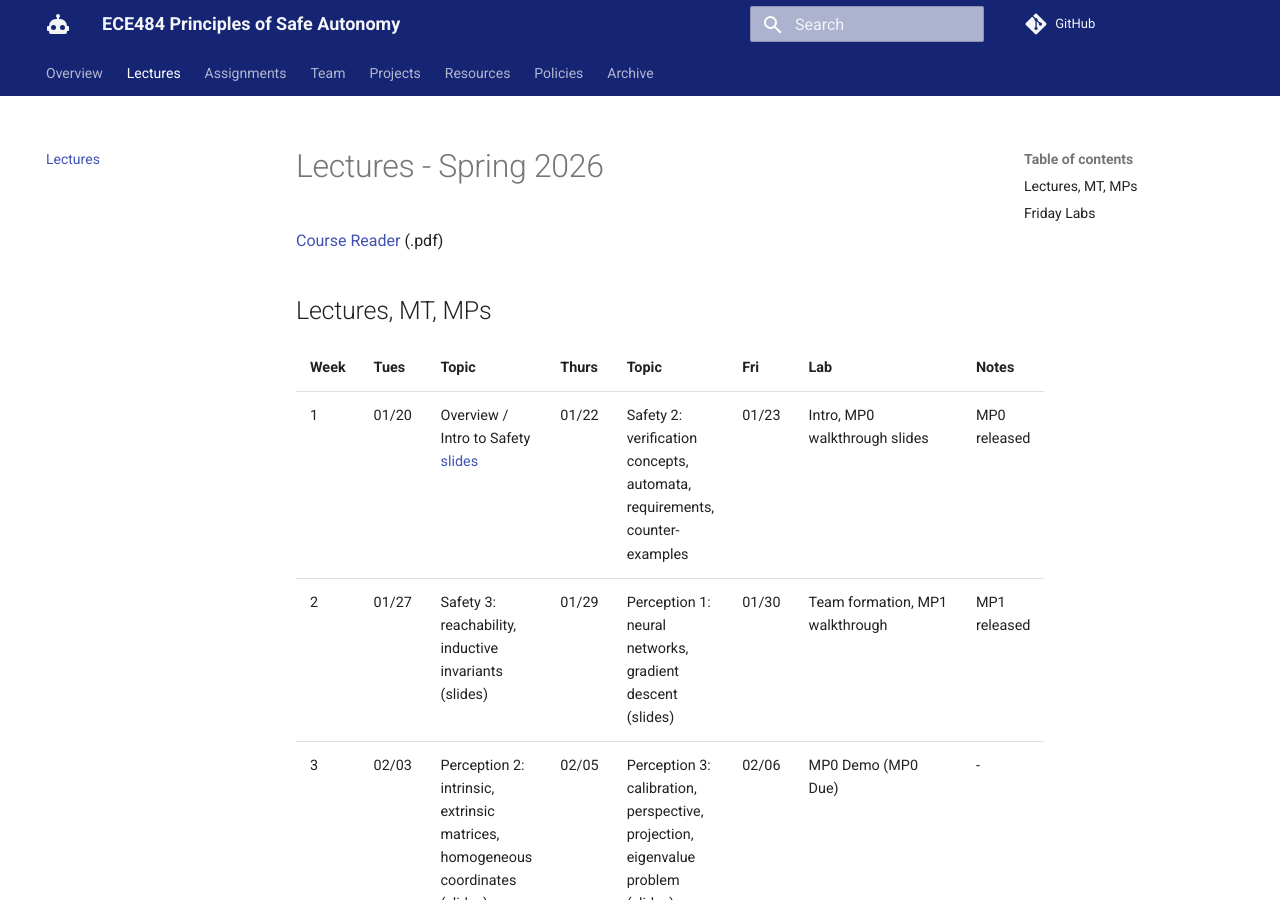
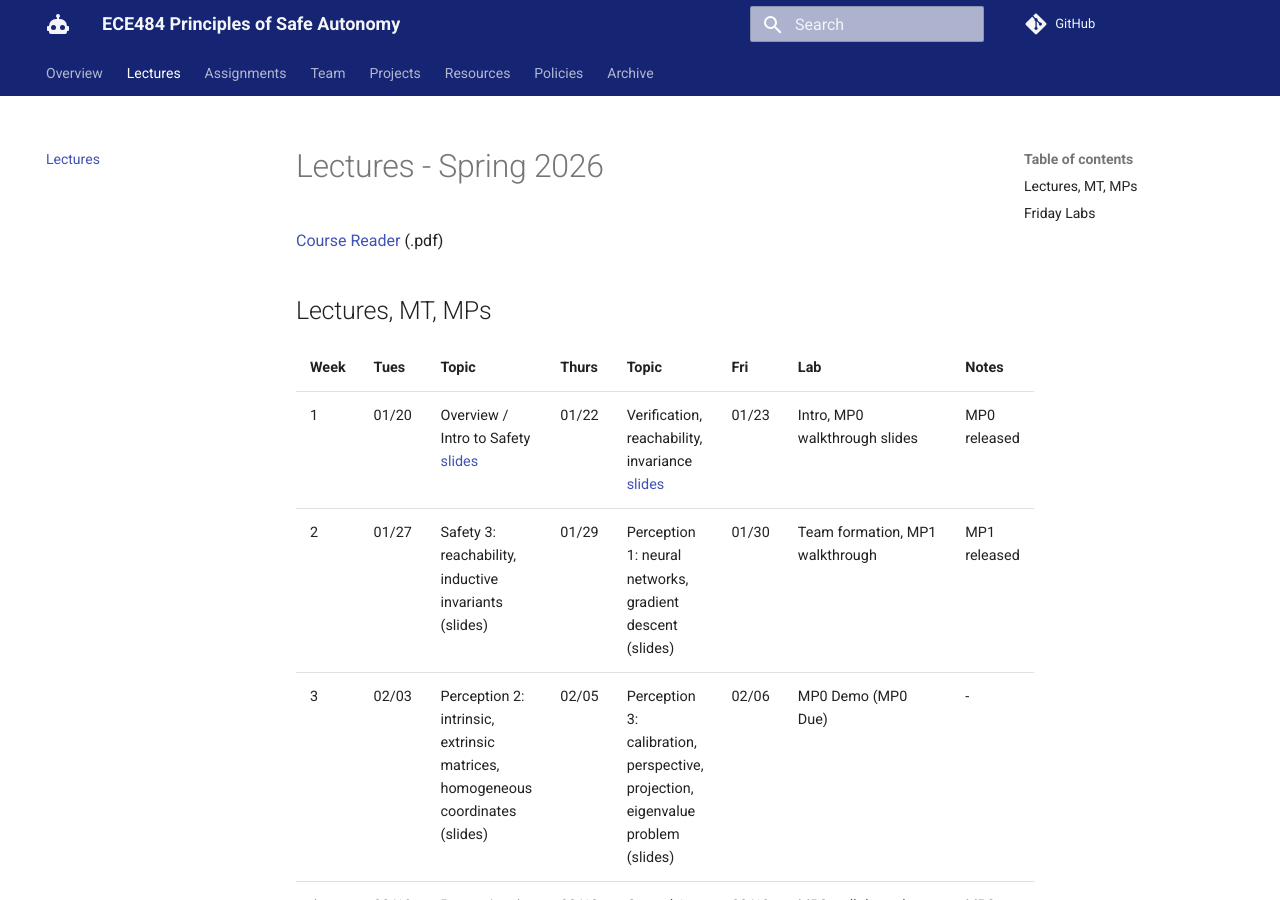
Before and after one commit to safeautonomy-illinois/ece484-site, an MkDocs documentation site: the page built from docs/spring-2026/lectures.md, in a window 1280 px wide and 900 px high. Built offline with MkDocs 1.6.1 and Material for MkDocs 9.7.7, drawn with Linux system fonts in a browser that asks for light colours; comment, search, counter and statistics services are not loaded; some of the changed text lies outside the part shown.

Commit message:
lecture 2 added

```diff
--- a/docs/spring-2026/lectures.md
+++ b/docs/spring-2026/lectures.md
@@ -28,7 +28,9 @@
       <a href = "/ece484-site/assets/pdfs/spring-2026/Spring26_Lecture1.pdf">slides</a>
       </td>
       <td>01/22</td>
-      <td>Safety 2: verification concepts, automata, requirements, counter-examples
+      <td>Verification, reachability, invariance
+      <br>
+      <a href="/ece484-site/assets/pdfs/spring-2026/Spring26_Lecture2_Safety2.pdf">slides</a>
       </td>
       <td>01/23</td>
       <td>Intro, MP0 walkthrough slides</td>
@@ -202,8 +204,8 @@
 
 | **Session** | **TA** | **CA** |
 | --- | --- | --- |
-| AB1 (9am-10am) | James |  |
-| AB2 (10am-11am) | Fatemeh |  |
+| AB1 (9am-10am) | Fatemeh |  |
+| AB2 (10am-11am) | James |  |
 | AB3 (11am-12pm) | Will |  |
 | AB4 (12pm-1pm) | Alex |  |
 | AB5 (1pm-2pm) | Hanna |  |
```
Also changed, not shown: docs/spring-2026/policies.md (+2 -2 lines), 1 other file.
